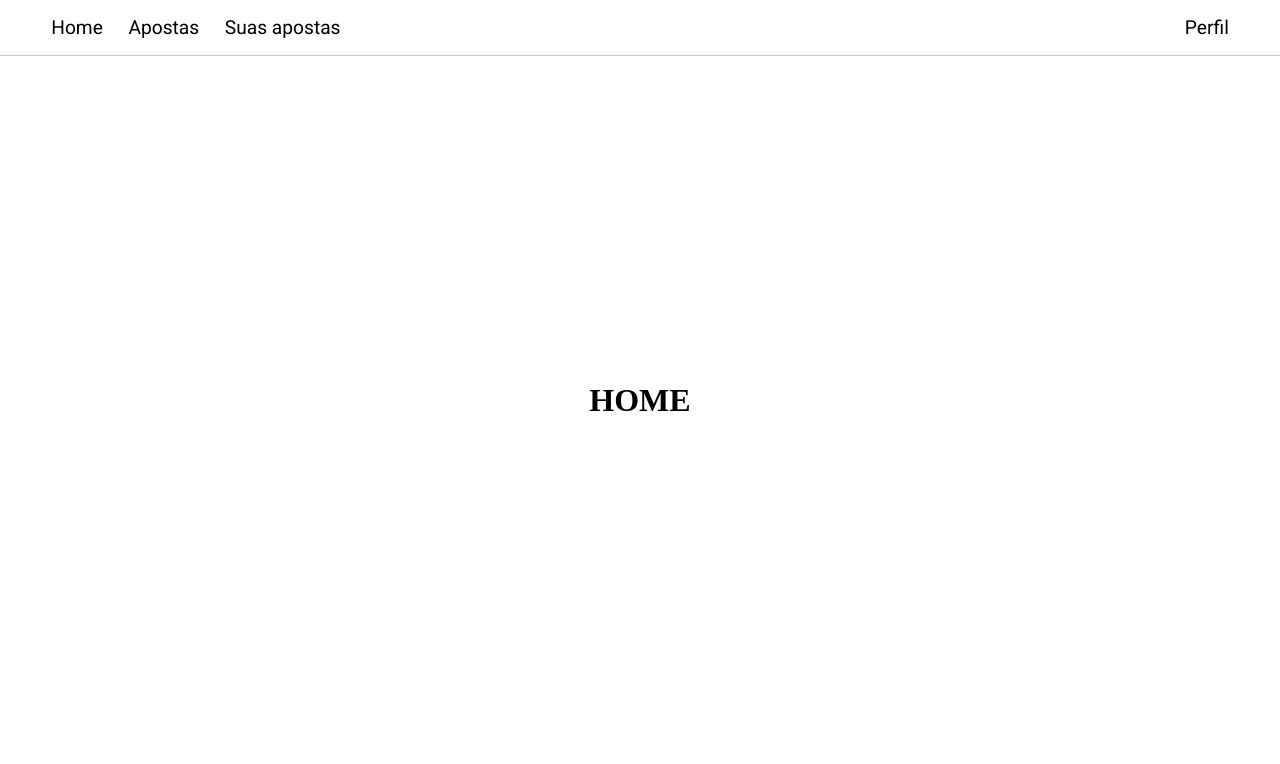
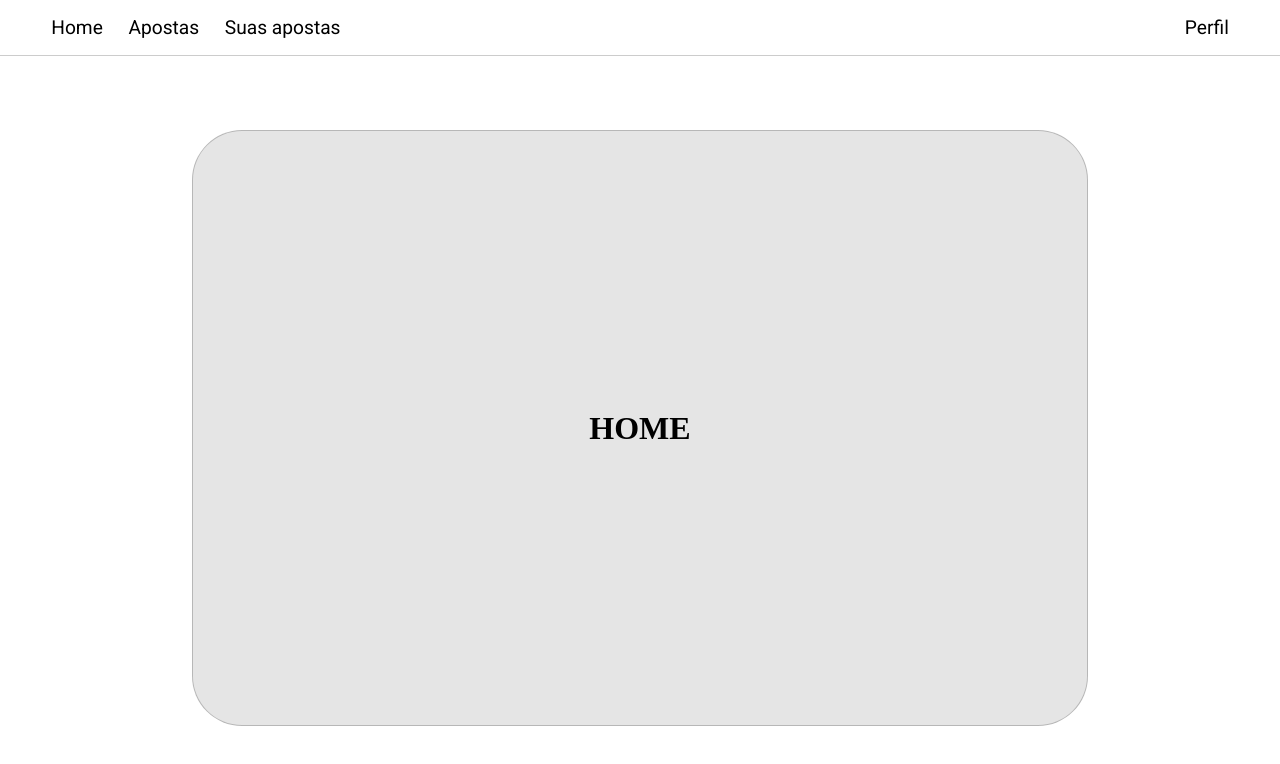
Before and after one commit to ewerton11/ewtbookmaker, a Next.js app in the folder web/: page /home in a window 1280 px wide. Shown: the top 764 px of the page. Built offline with nearby package versions, Linux system fonts and the light colour scheme.

Commit message:
melhorando estilo

```diff
--- a/web/src/pages/home/index.tsx
+++ b/web/src/pages/home/index.tsx
@@ -1,13 +1,15 @@
 import NavBar from "../../components/navbar"
-import { Main } from "../../styles/pages/home/style"
+import { Div, Main } from "../../styles/pages/home/style"
 
 export default function Home() {
   return (
     <>
       <NavBar />
-      <Main>
-        <h1>HOME</h1>
-      </Main>
+      <Div>
+        <Main>
+          <h1>HOME</h1>
+        </Main>
+      </Div>
     </>
   )
 }
--- a/web/src/pages/index.tsx
+++ b/web/src/pages/index.tsx
@@ -1,6 +1,8 @@
 import Link from "next/link"
 import { useState } from "react"
 import { FormEvent } from "react"
+import { Router, useRouter } from "next/router"
+
 import { api } from "../lib/axios/axios"
 
 import {
@@ -13,6 +15,7 @@ import {
 
 export default function Login() {
   const [userName, setUserName] = useState("")
+  const router = useRouter()
 
   async function createUser(event: FormEvent) {
     event.preventDefault()
@@ -21,6 +24,7 @@ export default function Login() {
       await api.post("/user", {
         name: userName,
       })
+      router.push("/home")
     } catch {
       alert("Esse usuario ja existe")
     }
--- /dev/null
+++ b/web/src/styles/pages/bets/style.ts
@@ -0,0 +1,11 @@
+import styled from "styled-components"
+
+export const Div = styled.div`
+  width: 100%;
+  height: 93%;
+  position: absolute;
+  bottom: 0;
+  display: flex;
+  justify-content: center;
+  align-items: center;
+`
--- a/web/src/styles/pages/home/style.ts
+++ b/web/src/styles/pages/home/style.ts
@@ -1,8 +1,21 @@
 import styled from "styled-components"
 
+export const Div = styled.div`
+  width: 100%;
+  height: 93%;
+  position: absolute;
+  bottom: 0;
+  display: flex;
+  justify-content: center;
+  align-items: center;
+`
+
 export const Main = styled.main`
-  width: 100%;
-  height: 100%;
+  width: 70%;
+  height: 80%;
+  background-color: rgba(0, 0, 0, 0.1);
+  border: 1px solid rgba(0, 0, 0, 0.2);
+  border-radius: 50px;
   position: absolute;
   display: flex;
   justify-content: center;
--- /dev/null
+++ b/web/src/styles/pages/myBets/style.ts
@@ -0,0 +1,11 @@
+import styled from "styled-components"
+
+export const Div = styled.div`
+  width: 100%;
+  height: 93%;
+  position: absolute;
+  bottom: 0;
+  display: flex;
+  justify-content: center;
+  align-items: center;
+`
--- /dev/null
+++ b/web/src/styles/pages/profile/style.ts
@@ -0,0 +1,11 @@
+import styled from "styled-components"
+
+export const Div = styled.div`
+  width: 100%;
+  height: 93%;
+  position: absolute;
+  bottom: 0;
+  display: flex;
+  justify-content: center;
+  align-items: center;
+`
```
Also changed, not shown: web/src/pages/bets/index.tsx (+6 -4 lines), web/src/pages/myBets/index.tsx (+6 -4 lines), web/src/pages/profile/index.tsx (+6 -4 lines), 1 other file (tests, documents, lock files or other folders).
